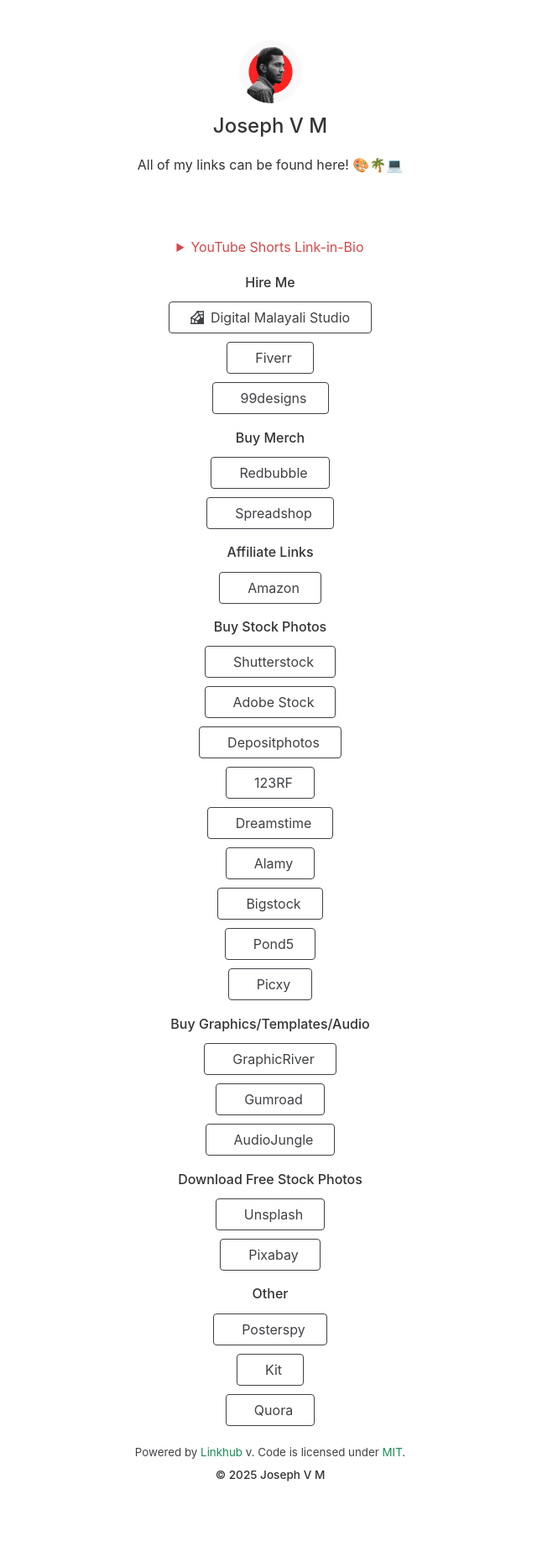
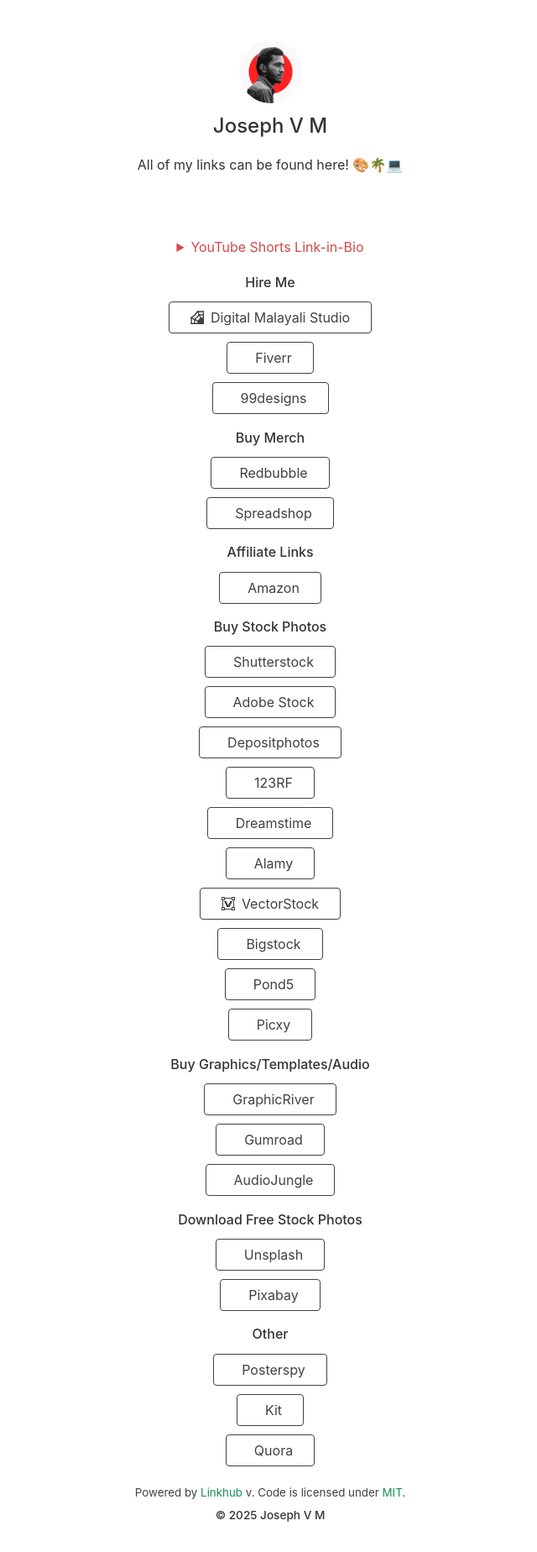
Before and after one commit to zcraber/links, a Jekyll site: the page built from index.html, in a window 1280 px wide. Shown: the whole page at 84% size, without its empty margins (318-958 px from the left). Built offline with Jekyll 4.4.1, drawn with Linux system fonts in a browser that asks for light colours; nearby versions of some CDN libraries; comment, search, counter and statistics services are not loaded; before the commit the page ends 1800 px from its top, so only the background shows below that.

Commit message:
Update links.yml

```diff
--- a/_data/links.yml
+++ b/_data/links.yml
@@ -57,6 +57,10 @@ buttons:
         url: https://www.alamy.com/portfolio/malayali
         icon: simple-icons:alamy
 
+      - title: VectorStock
+        url: https://www.vectorstock.com/royalty-free-vectors/vectors-by_malayali
+        custom-icon: <svg xmlns="http://www.w3.org/2000/svg" xml:space="preserve" style="fill-rule:evenodd;clip-rule:evenodd;stroke-linejoin:round;stroke-miterlimit:2" viewBox="0 0 256 256"><path d="M256 64V0h-64v16H64V0H0v64h16v128H0v64h64v-16h128v16h64v-64h-16V64h16ZM48 240H16v-32h32v32Zm192 0h-32v-32h32v32Zm-16-48h-32v32H64v-32H32V64h32V32h128v32h32v128ZM208 80v16h-16v32h-16v32h-16v32H96v-32H80v-32H64V96H48V80h48v32h16v32h32v-32h16V80h48ZM16 16h32v32H16V16Zm192 32V16h32v32h-32Z" style="fill-rule:nonzero"/></svg>
+
       - title: Bigstock
         url: https://www.bigstockphoto.com/search/?contributor=malayali
         icon: material-symbols:image
```
